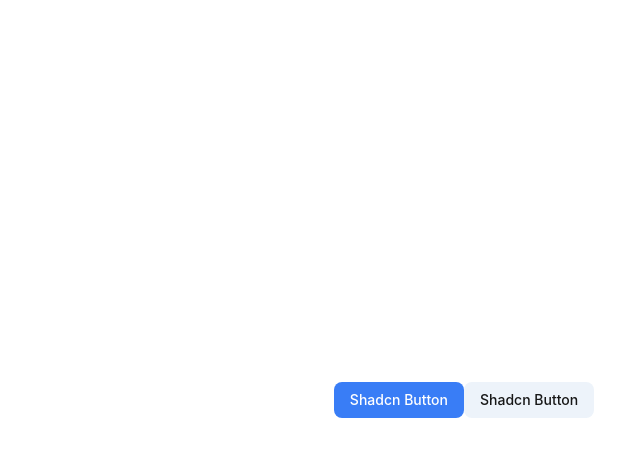
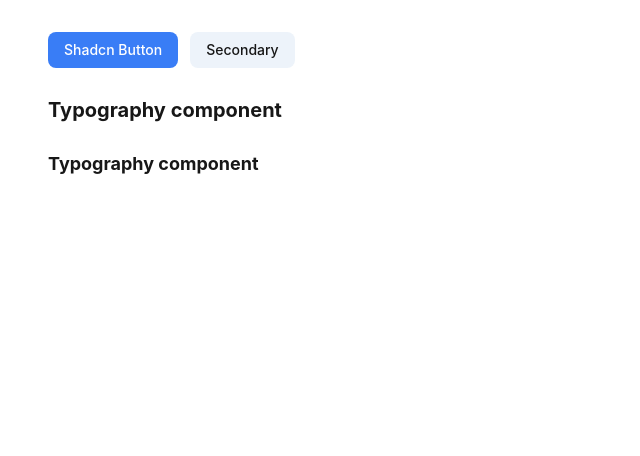
Before and after one commit to safronman/ui-kit-ictagram-03-03-26, a React (Vite) app: page / in a window 1280 px wide. Shown: the top 456 px of the page, without its empty margins (176-816 px from the left). Built offline with nearby package versions, Linux system fonts and the light colour scheme.

Commit message:
feat(ui): replace typography demo with reusable typography component

```diff
--- a/src/App.tsx
+++ b/src/App.tsx
@@ -1,10 +1,19 @@
 import { Button } from '@/components/ui/button';
+import { Typography } from '@/components/ui/typography';
 
 function App() {
   return (
-    <main className="flex min-h-screen items-center justify-center bg-background">
-      <Button>Shadcn Button</Button>
-      <Button variant={'secondary'}>Shadcn Button</Button>
+    <main className="mx-auto flex min-h-screen w-full max-w-4xl flex-col gap-6 bg-background p-8">
+      <div className="flex gap-3">
+        <Button>Shadcn Button</Button>
+        <Button variant="secondary">Secondary</Button>
+      </div>
+      <Typography variant="h1" asChild={true}>
+        <h1>Typography component</h1>
+      </Typography>
+      <Typography variant="h2" asChild={true}>
+        <h2>Typography component</h2>
+      </Typography>
     </main>
   );
 }
--- /dev/null
+++ b/src/components/ui/typography.tsx
@@ -0,0 +1,49 @@
+import * as React from 'react';
+import { cva, type VariantProps } from 'class-variance-authority';
+import { Slot } from 'radix-ui';
+
+import { cn } from '@/lib/utils';
+
+const typographyVariants = cva('', {
+  variants: {
+    variant: {
+      large: 'text-large',
+      h1: 'text-h1',
+      h2: 'text-h2',
+      h3: 'text-h3',
+      body16: 'text-body-16',
+      body16Bold: 'text-body-16-bold',
+      body14: 'text-body-14',
+      body14Medium: 'text-body-14-medium',
+      body14Bold: 'text-body-14-bold',
+      body12: 'text-body-12',
+      body12Semibold: 'text-body-12-semibold',
+      link14: 'text-link-14 underline underline-offset-4',
+      link12: 'text-link-12 underline underline-offset-4',
+      muted: 'text-body-14 text-muted-foreground',
+      lead: 'text-body-16 text-muted-foreground',
+    },
+  },
+  defaultVariants: {
+    variant: 'body14',
+  },
+});
+
+type TypographyElement = React.ElementRef<'p'>;
+
+type TypographyProps = React.ComponentPropsWithoutRef<'p'> &
+  VariantProps<typeof typographyVariants> & {
+    asChild?: boolean;
+  };
+
+const Typography = React.forwardRef<TypographyElement, TypographyProps>(
+  ({ className, variant, asChild = false, ...props }, ref) => {
+    const Comp = asChild ? Slot.Root : 'p';
+
+    return <Comp ref={ref} className={cn(typographyVariants({ variant }), className)} {...props} />;
+  },
+);
+
+Typography.displayName = 'Typography';
+
+export { Typography, typographyVariants };
```
